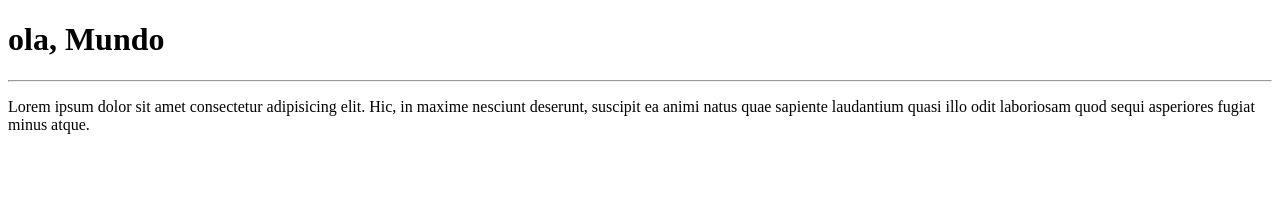
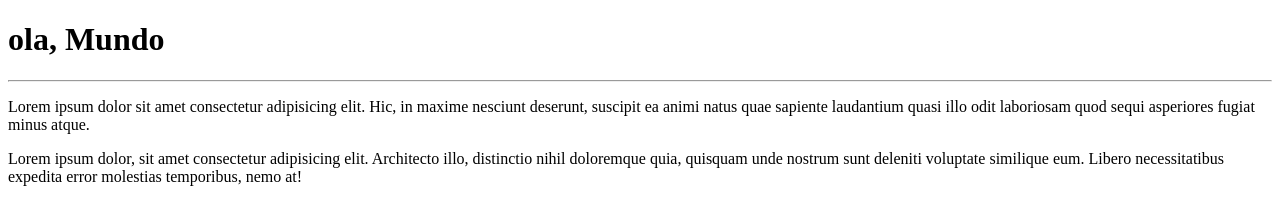
Before and after one commit to Alexalmieda2020/ola-mundo, a plain HTML site: page site exmplo/index.html in a window 1280 px wide. Drawn offline with Linux system fonts and the light colour scheme.

Commit message:
adicionei um paragafo

```diff
--- a/site exmplo/index.html
+++ b/site exmplo/index.html
@@ -10,6 +10,7 @@
     <h1>ola, Mundo</h1>
     <hr>
     <p>Lorem ipsum dolor sit amet consectetur adipisicing elit. Hic, in maxime nesciunt deserunt, suscipit ea animi natus quae sapiente laudantium quasi illo odit laboriosam quod sequi asperiores fugiat minus atque.</p>
+    <p>Lorem ipsum dolor, sit amet consectetur adipisicing elit. Architecto illo, distinctio nihil doloremque quia, quisquam unde nostrum sunt deleniti voluptate similique eum. Libero necessitatibus expedita error molestias temporibus, nemo at!</p>
 
 </body>
 </html>
```
